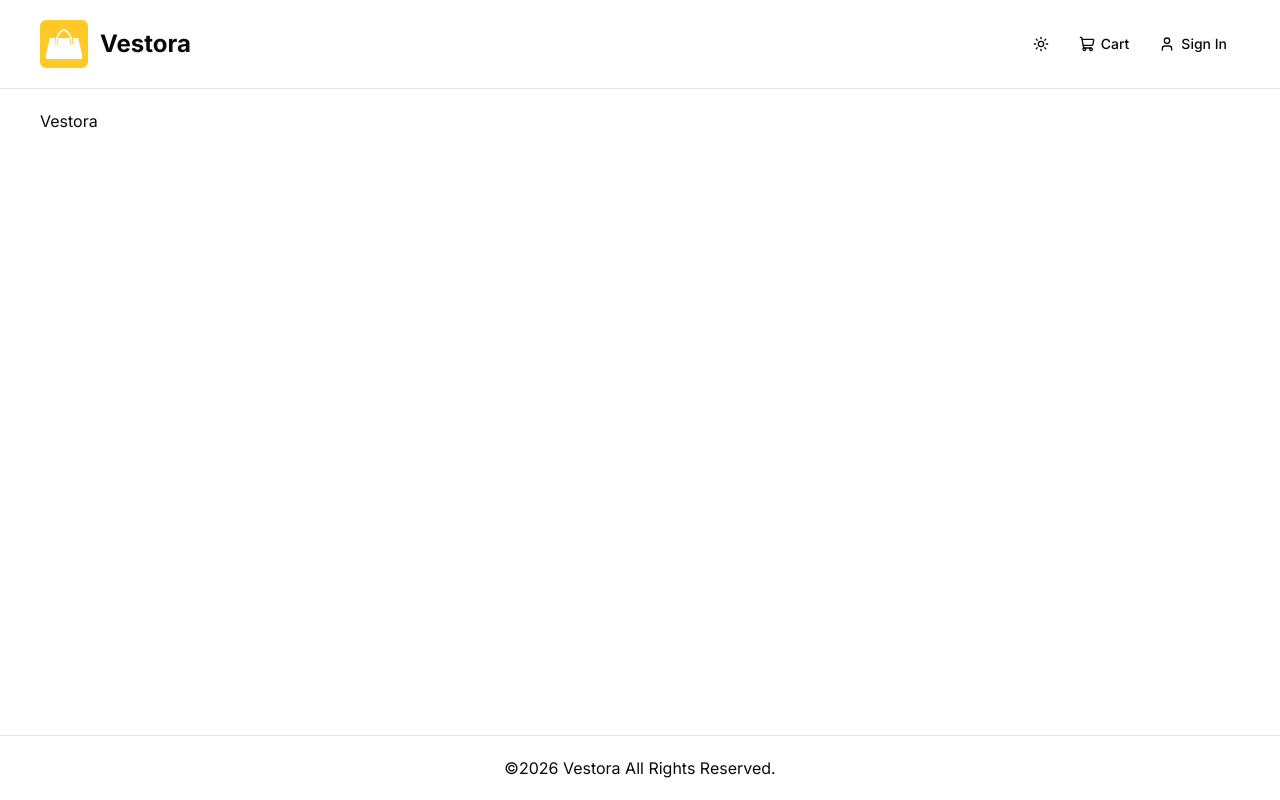
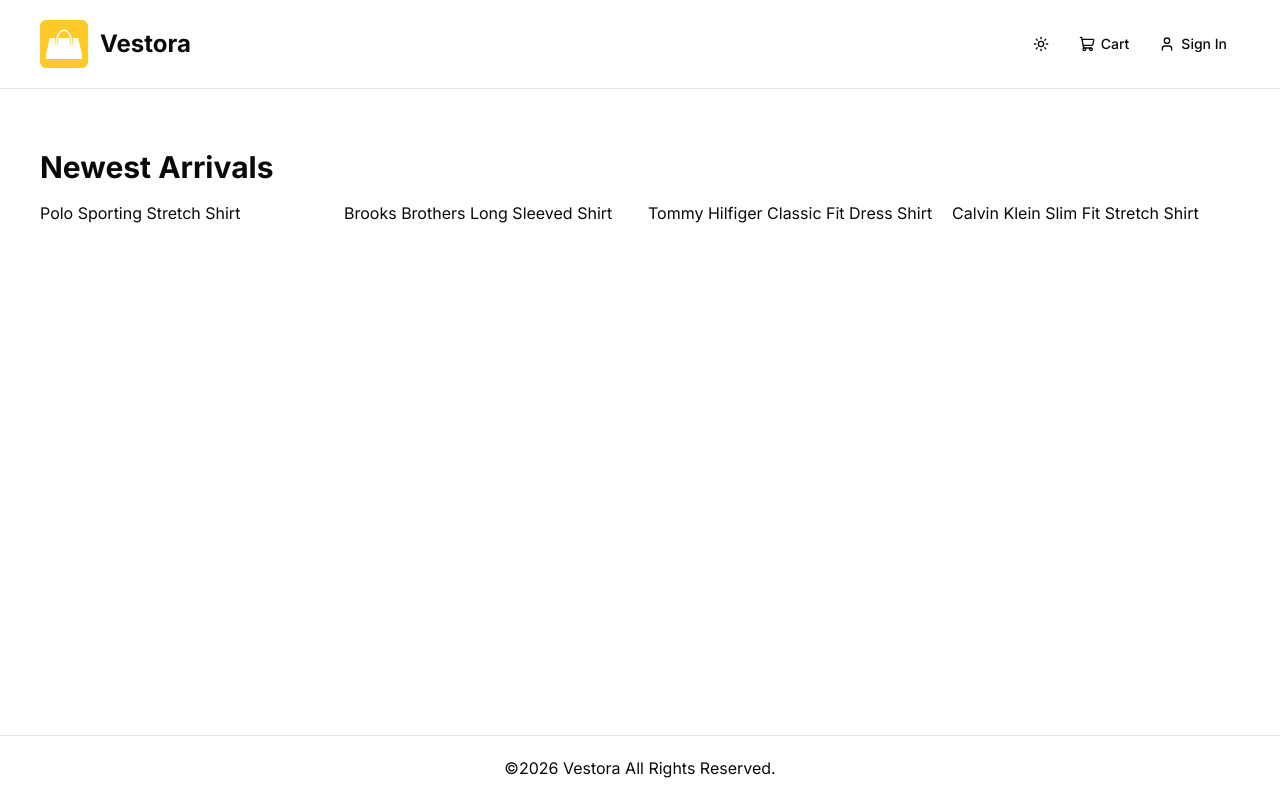
Before and after one commit to ayarlwinmaw/vestora, a Next.js app: page / in a window 1280 px wide. Built offline with nearby package versions, Linux system fonts and the light colour scheme; no server answers.

Commit message:
product list component added

```diff
--- a/app/(root)/page.tsx
+++ b/app/(root)/page.tsx
@@ -1,9 +1,16 @@
+import ProductList from "@/components/shared/header/product/product-list";
+import sampleData from "@/db/sample-data";
+
 export const metadata = {
   title: 'Home',
 }
 
 const Home = () => {
-  return ( <>Vestora</> );
+  return (
+    <>
+      <ProductList data={sampleData.products} title="Newest Arrivals" limit={4} />
+    </>
+  );
 }
 
 export default Home;
--- /dev/null
+++ b/components/shared/header/product/product-list.tsx
@@ -0,0 +1,21 @@
+const ProductList = ({ data, title, limit}: { data: any; title?: string; limit?:number }) => {
+    const limitedData = limit ? data.slice(0, limit) : data;
+    return (
+        <div className="my-10">
+            <h2 className="h2-bold mb-4">{title}</h2>
+            { limitedData.length > 0 ? (
+                <div className="grid grid-cols-1 sm:grid-cols-2 md:grid-cols-3 lg:grid-cols-4 gap-4">
+                    { limitedData.map((product: any) => (
+                        <div>{product.name} </div>
+                    ))}
+                </div>
+            ): (
+                <div>
+                    <p>No products found.</p>
+                </div>
+            )}
+        </div>
+     );
+}
+
+export default ProductList;
```
